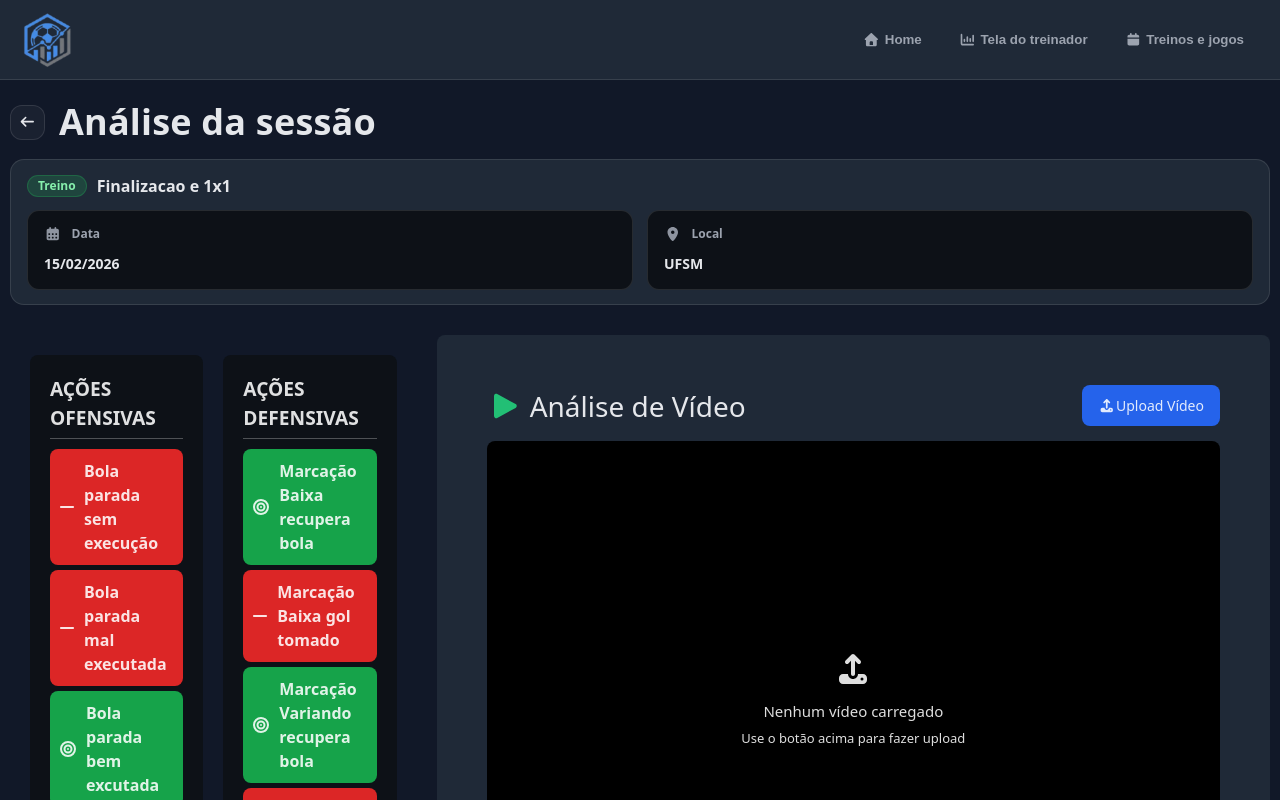
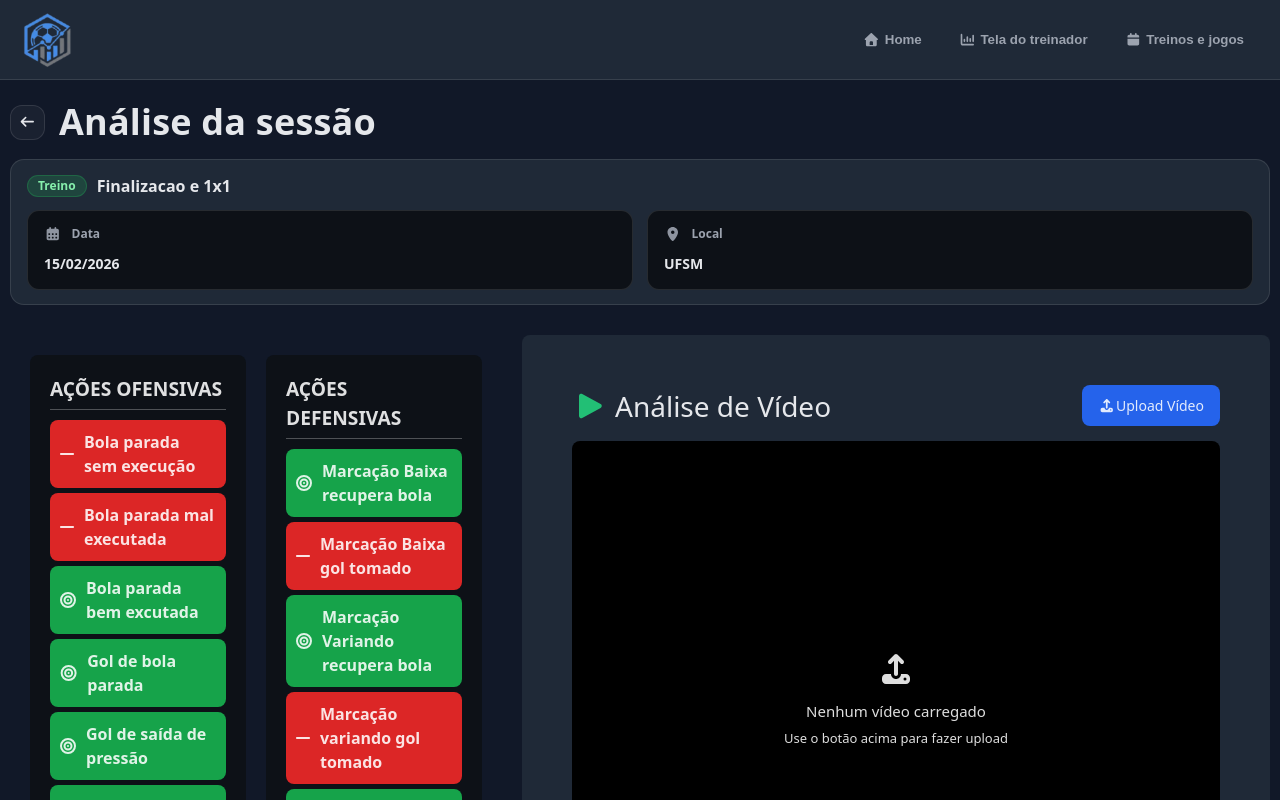
Before and after one commit to diogodls/player, a React (Vite) app: page /sessions/1/analysis/team in a window 1280 px wide. Shown: the top 800 px of the page. Built offline with nearby package versions, Linux system fonts and the light colour scheme; data requests are answered from the project's data file.

Commit message:
styles(#43): melhora a estilização da página

```diff
--- a/src/pages/Analysis/TeamAnalysis/TeamAnalysis.module.scss
+++ b/src/pages/Analysis/TeamAnalysis/TeamAnalysis.module.scss
@@ -6,9 +6,9 @@
 
   .content {
     display: grid;
-    grid-template-areas: "item1 item2 item2"
-                         "item1 item3 item3";
-    grid-template-columns: 1fr 1fr 1fr;
+    grid-template-areas: "item1 item1 item2 item2 item2"
+                         "item1 item1 item3 item3 item3";
+    grid-template-columns: 1fr 1fr 1fr 1fr 1fr;
     gap: 20px;
     margin-top: 30px;
 
--- a/src/pages/Analysis/TeamAnalysis/TeamAnalysis.tsx
+++ b/src/pages/Analysis/TeamAnalysis/TeamAnalysis.tsx
@@ -1,6 +1,6 @@
+import styles from "./TeamAnalysis.module.scss";
 import VideoAnalysis from "../../../components/elements/VideoAnalysis/VideoAnalysis.tsx";
 import ActionLog from "../../../components/elements/ActionLog/ActionLog.tsx";
-import styles from "./TeamAnalysis.module.scss";
 import {useApi} from "../../../hooks/useApi.ts";
 import type {TeamAnalysisData} from "../index";
 import TeamActions from "../../../components/TeamAnalysis/TeamActions/TeamActions.tsx";
```
